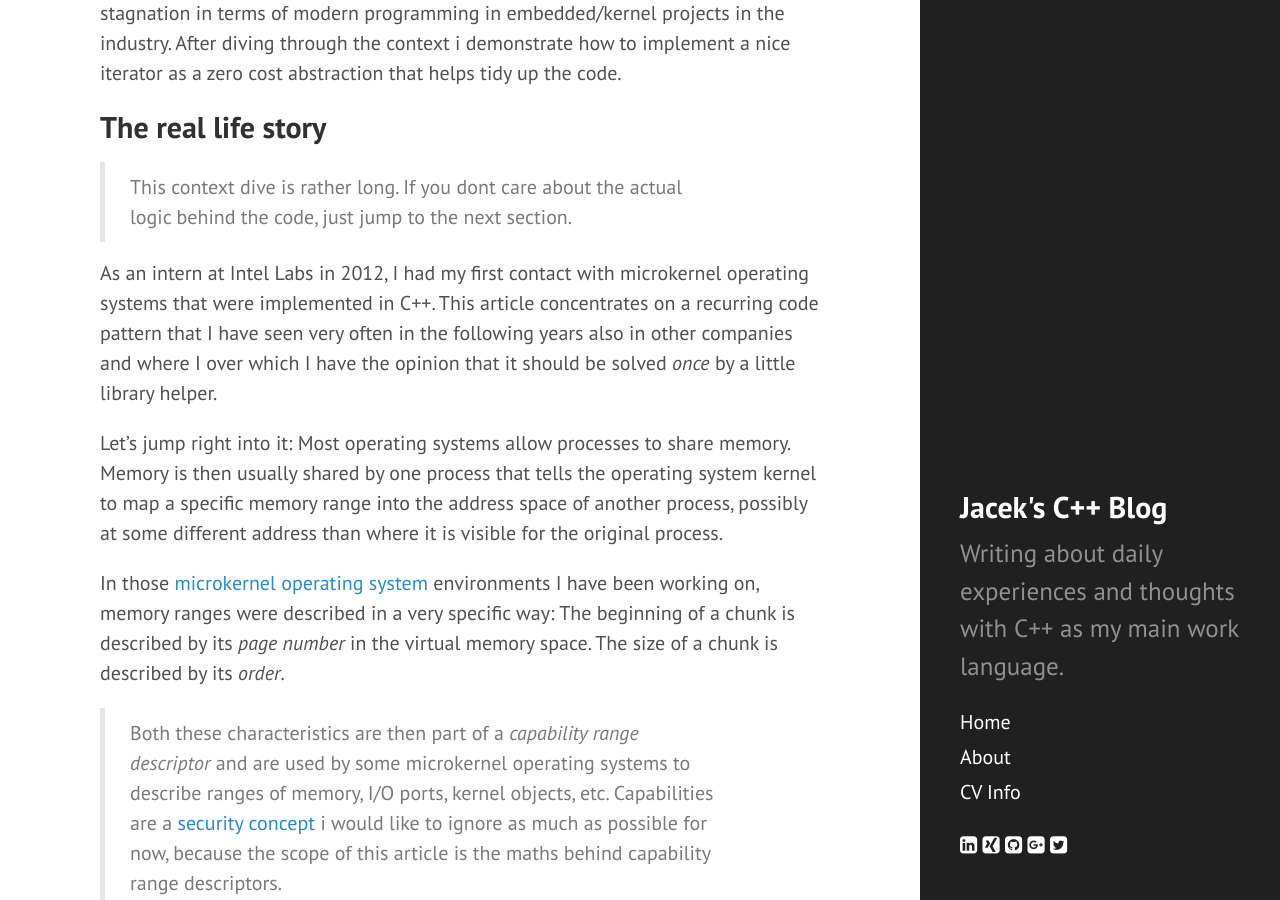
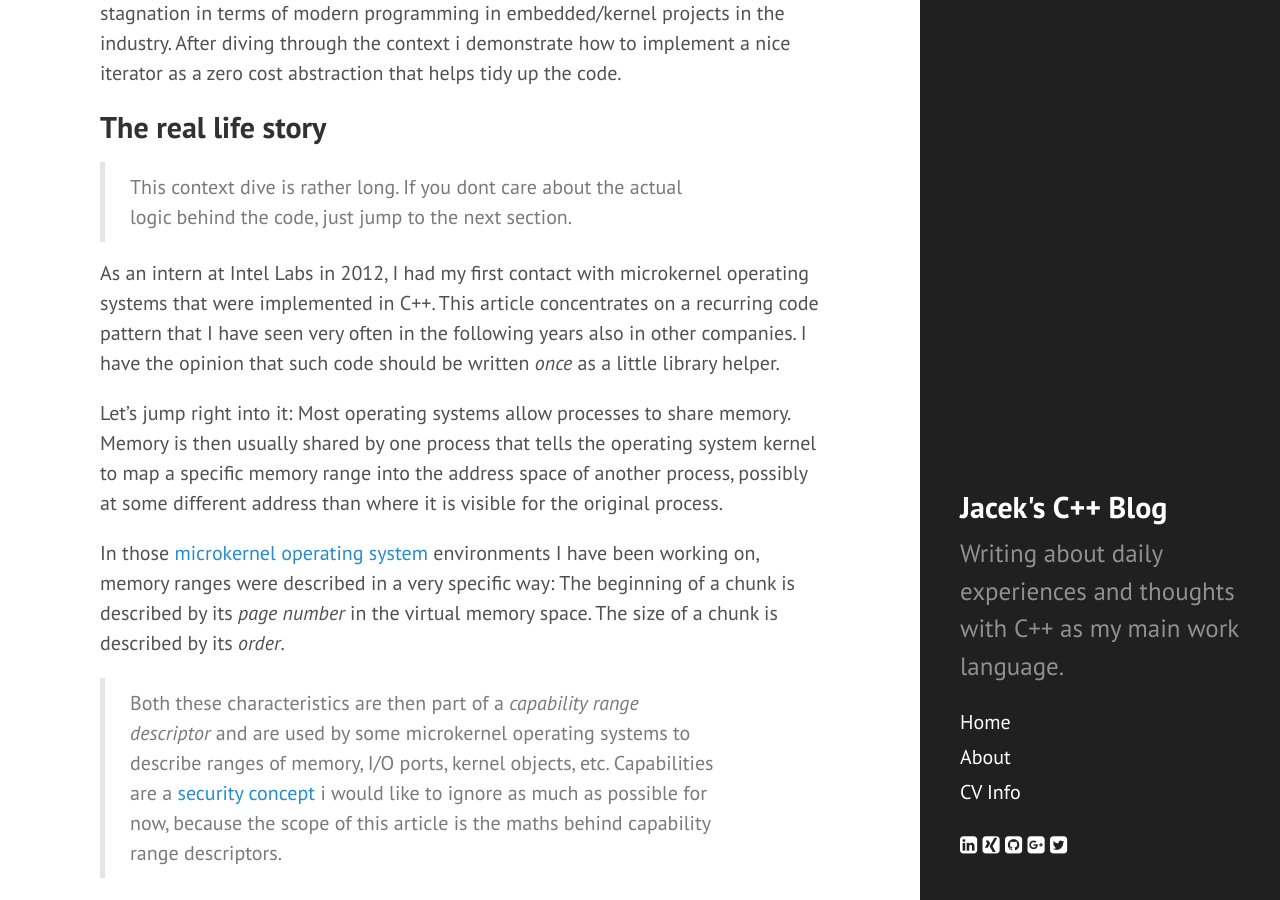
Before and after one commit to tfc/tfc.github.io, a Jekyll site: the page built from _posts/2017-07-02-order2_iterator.md, in a window 1280 px wide and 900 px high, scrolled down 352 px. Built offline with Jekyll 4.4.1, drawn with Linux system fonts in a browser that asks for light colours; nearby versions of some CDN libraries; formulas are drawn with MathJax 3; comment, search, counter and statistics services are not loaded; some of the changed text lies outside the part shown.

Commit message:
Fix sentence

```diff
--- a/_posts/2017-07-02-order2_iterator.md
+++ b/_posts/2017-07-02-order2_iterator.md
@@ -14,7 +14,8 @@ After diving through the context i demonstrate how to implement a nice iterator
 > If you dont care about the actual logic behind the code, just jump to the next section.
 
 As an intern at Intel Labs in 2012, I had my first contact with microkernel operating systems that were implemented in C++.
-This article concentrates on a recurring code pattern that I have seen very often in the following years also in other companies and where I over which I have the opinion that it should be solved *once* by a little library helper.
+This article concentrates on a recurring code pattern that I have seen very often in the following years also in other companies.
+I have the opinion that such code should be written *once* as a little library helper.
 
 Let's jump right into it:
 Most operating systems allow processes to share memory.
@@ -208,9 +209,9 @@ If you don't know yet how to implement iterators, you might want to have a look
 using word_t = uintptr_t;
 
 static word_t current_order(word_t base, word_t rest) {
-    const word_t max_bit {1ull << (8 * sizeof(max_bit) - 1)};
-    const word_t min_order   {order_min(base | max_bit)};
-    const word_t max_order   {order_max(rest)};
+    const word_t max_bit   {1ull << (8 * sizeof(max_bit) - 1)};
+    const word_t min_order {order_min(base | max_bit)};
+    const word_t max_order {order_max(rest)};
     return std::min(min_order, max_order);
 }
 
@@ -360,7 +361,7 @@ Their code needs to be very small and fast because especially on hot paths, inte
 Unfortunately, one extreme kind of low-level hackers that keep their code tight and short just out of plain responsibility, are the ones that use the same reasons as an excuse for writing code that contains a lot of duplicates, is complex, hard to read (but surely makes you feel smart while being written), and difficult to test.
 
 Code should be separated into composable libraric parts that serve isolated concerns.
-C++ allows combining the goals of reusable software, testable libraries, and logical decoupling with performance and binary size.
+C++ allows combining the goals of reusable software, testable libraries, and logical decoupling with high performance and low binary size.
 
 It is usually worth a try to implement a nice abstraction that turns out to be free with regard to assembly size and performance.
 
```
